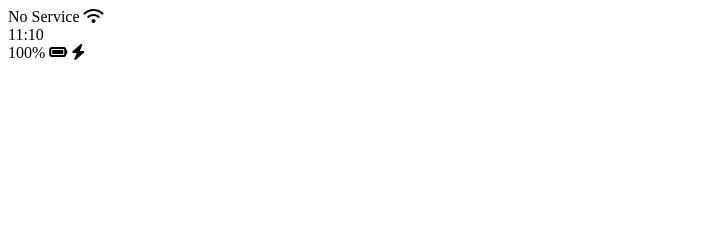
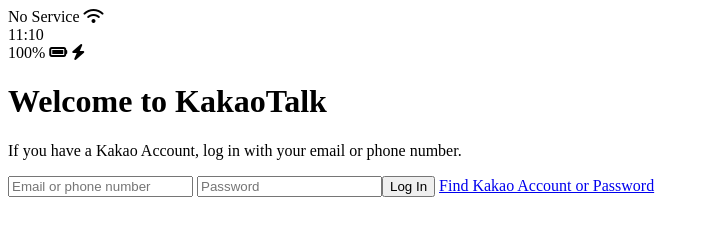
Before and after one commit to sang098/kokoa-clone-2021, a plain HTML site: page index.html in a window 1280 px wide. Shown: the whole page, without its empty margins (0-710 px from the left). Drawn offline with Linux system fonts and the light colour scheme.

Commit message:
Update index.html
Add Welcome header
Add Login form

```diff
--- a/index.html
+++ b/index.html
@@ -21,6 +21,20 @@
         <i class="fas fa-bolt"></i>
       </div>
     </div>
+    <header class="welcome-header">
+      <h1 class="welcome-header__title">Welcome to KakaoTalk</h1>
+      <p class="welcome-header__text">
+        If you have a Kakao Account, log in with your email or phone number.
+      </p>
+    </header>
+    <form id="login-form">
+      <input type="text" placeholder="Email or phone number" />
+      <input type="password" placeholder="Password" /><input
+        type="submit"
+        value="Log In"
+      />
+      <a href="#">Find Kakao Account or Password</a>
+    </form>
     <script
       src="https://kit.fontawesome.com/6478f529f2.js"
       crossorigin="anonymous"
```
